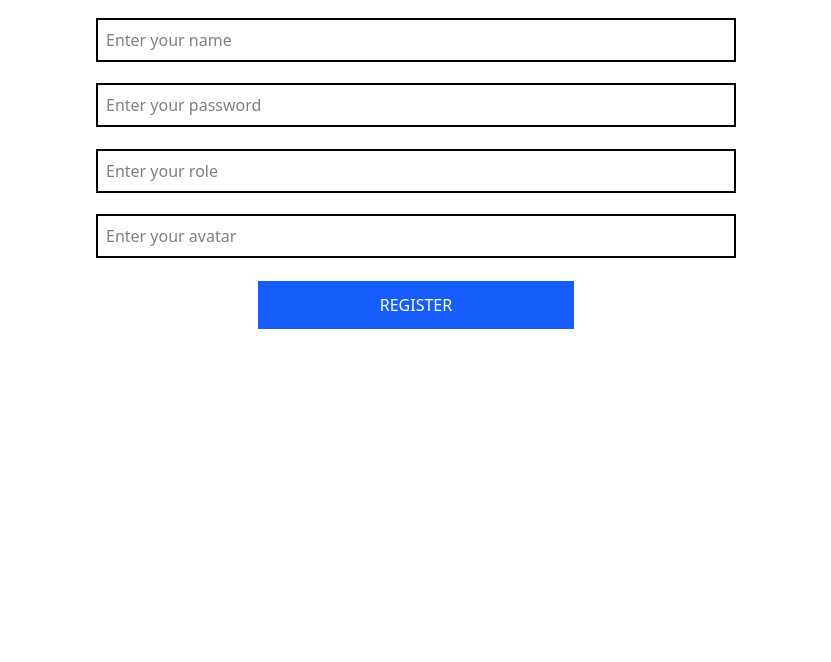
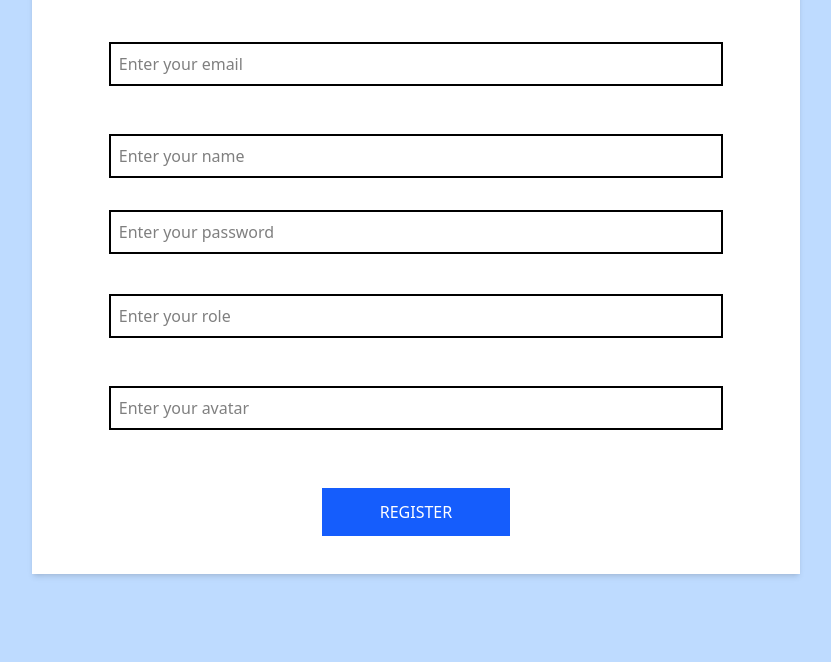
Before and after one commit to Sally1485/authentication, a plain HTML site: page register.html in a window 1280 px wide. Shown: the part 138-800 px from the top of the page, without its empty margins (224-1055 px from the left). Drawn offline with nearby package versions, Linux system fonts and the light colour scheme.

Commit message:
changes to 2 forms

```diff
--- a/register.html
+++ b/register.html
@@ -9,17 +9,19 @@
     <script src="./scripts/register.js" defer></script>
 </head>
 
-<body>
-    <h1 class="text-4xl font-bold text-center">Register A New User </h1>
-    <form id="register-form" class="flex flex-col justify-around items-center mt-10 h-[50vh] ">
-        <input type="email" placeholder="Enter your email" name="email" class="border-2 p-2 w-[50%]  cursor-pointer">
-        <input type="text" placeholder="Enter your name" name="name" class="border-2 p-2 w-[50%] cursor-pointer">
+<body class="bg-blue-200">
+   <div class="justify-center items-center shadow-md bg-white w-[60%] mx-auto mt-10 gap-8 ">
+     <h1 class="text-4xl font-bold text-center pt-8">Register A New User </h1>
+    <form id="register-form" class="flex flex-col justify-around items-center mt-10 h-[70vh] ">
+        <input type="email" placeholder="Enter your email" name="email" class="border-2 p-2 m-4 w-[80%]  cursor-pointer">
+        <input type="text" placeholder="Enter your name" name="name" class="border-2 p-2 m-2 w-[80%] cursor-pointer">
         <input type="password" placeholder="Enter your password" name="password"
-            class="border-2 p-2 w-[50%] cursor-pointer">
-        <input type="text" placeholder="Enter your role" name="role" class="border-2 p-2 w-[50%] cursor-pointer">
-        <input type="text" placeholder="Enter your avatar" name="avatar" class="border-2 p-2 w-[50%]  cursor-pointer">
-        <button type="submit" id="register-btn" class="border-2 bg-blue-600 text-white p-3 w-[25%] ">REGISTER</button>
+            class="border-2 p-2 w-[80%] cursor-pointer">
+        <input type="text" placeholder="Enter your role" name="role" class="border-2 p-2 m-4 w-[80%] cursor-pointer">
+        <input type="text" placeholder="Enter your avatar" name="avatar" class="border-2 p-2 m-2 w-[80%]  cursor-pointer">
+        <button type="submit" id="register-btn" class="border-2 m-6 bg-blue-600 text-white p-3 w-[25%] ">REGISTER</button>
     </form>
+   </div>
 </body>
 
 </html>
```
Also changed, not shown: login.html (+8 -6 lines).
